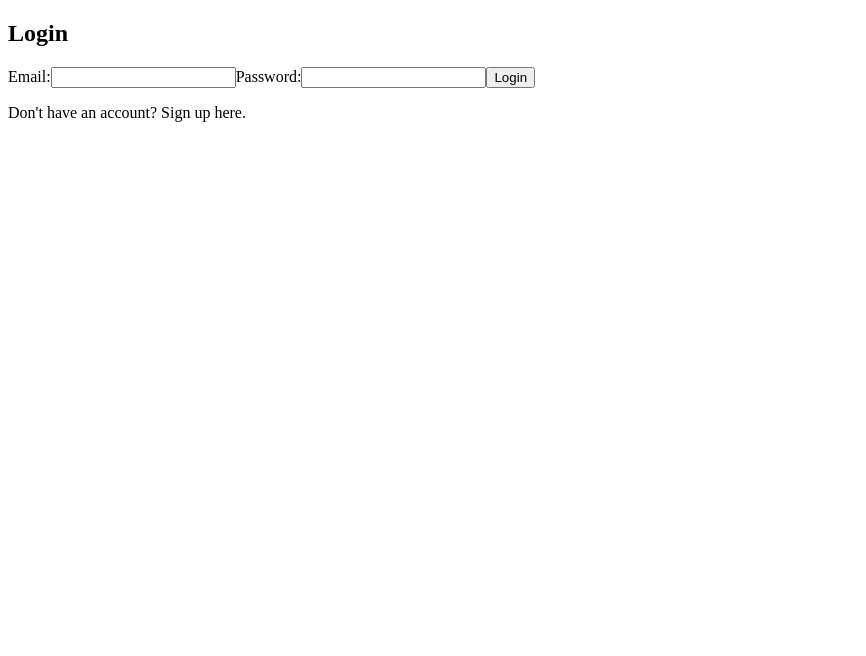
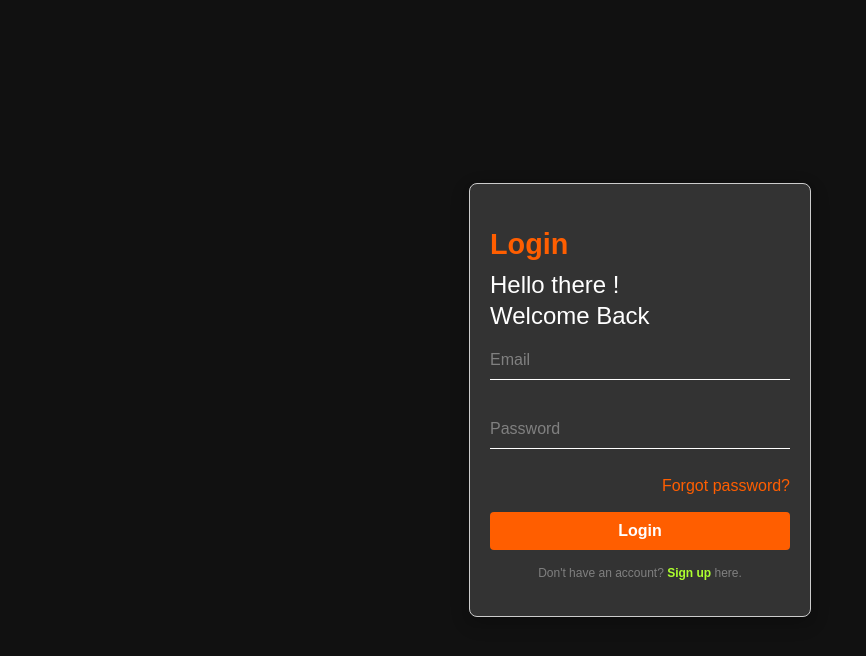
Before and after one commit to arpitmx/O2Web, a React (Vite) app: page / in a window 1280 px wide. Shown: the top 656 px of the page, without its empty margins (0-866 px from the left). Built offline with nearby package versions, Linux system fonts and the light colour scheme; no server answers.

Commit message:
Auth styling done

```diff
--- a/src/index.css
+++ b/src/index.css
@@ -0,0 +1,9 @@
+body {
+    font-family: 'Arial', sans-serif;
+    background-color: #111;
+    display: flex;
+    align-items: center;
+    justify-content: center;
+    height: 100vh;
+    margin: 0;
+  }
--- a/src/pages/Login/Login.jsx
+++ b/src/pages/Login/Login.jsx
@@ -5,6 +5,7 @@ import {
   signInWithEmailAndPassword,
 } from "firebase/auth";
 import { collection, getDoc, setDoc, doc } from "firebase/firestore";
+import styles from "./Login.module.css";
 
 export default function Login() {
   const [email, setEmail] = useState("");
@@ -75,6 +76,7 @@ export default function Login() {
       console.error("Authentication error:", errorCode, errorMessage);
     } finally {
       setLoading(false);
+      alert("Authenticated!")
     }
   };
 
@@ -83,28 +85,45 @@ export default function Login() {
     console.log("userData", userData);
   }, [userData]);
   return (
-    <div>
-      <h2>{isLogin ? "Login" : "Sign Up"}</h2>
-      <label>Email:</label>
+    <div className={styles.card}>
+      {error && <p className={styles.error}>{error}</p>}
+      <h2 className={styles.header}>{isLogin ? "Login" : "Sign Up"}</h2>
+      <div className={styles.greet}>
+        <p className={styles.greetline}>Hello there !</p>
+        {isLogin ? <p className={styles.greetline}>Welcome Back</p> :  <p className={styles.greetline}>Welcome to O2 </p>}
+      </div>
+      <form className={styles.form}>
         <input
           type="email"
           value={email}
+          className={styles.input}
+          placeholder="Email"
           onChange={(e) => setEmail(e.target.value)}
         />
-      <label>Password:</label>
         <input
           type="password"
           value={password}
+          className={styles.input}
+          placeholder="Password"
           onChange={(e) => setPassword(e.target.value)}
         />
-      <button onClick={handleAuth} disabled={loading}>
+        <div className={styles.forgotwrap}>
+        <p onClick={()=>alert("forgot password button clicked")} className={styles.forgot}>
+          Forgot password?
+        </p>
+        </div>
+        <button
+          className={styles.button}
+          onClick={handleAuth}
+          disabled={loading}
+        >
           {loading ? "Hold on..." : isLogin ? "Login" : "Sign Up"}
         </button>
-      {error && <p style={{ color: "red" }}>{error}</p>}
-      <p onClick={() => setIsLogin(!isLogin)}>
+      </form>
+      <p  onClick={() => setIsLogin(!isLogin)}>
         {isLogin
-          ? "Don't have an account? Sign up here."
-          : "Already have an account? Login here."}
+          ?<p className={styles.link} > Don't have an account? <span className={styles.linkN}>Sign up</span> here.</p>
+          : <p className={styles.link}>Already have an account? <span className={styles.linkN}>Login</span> here.</p>}
       </p>
     </div>
   );
--- a/src/pages/Login/Login.module.css
+++ b/src/pages/Login/Login.module.css
@@ -0,0 +1,107 @@
+.card {
+    background-color: #333;
+    border: 1px solid #ccc;
+    border-radius: 8px;
+    box-shadow: 0 4px 8px rgba(0, 0, 0, 0.1), 0 6px 20px rgba(0, 0, 0, 0.15);
+    width: 300px;
+    padding: 20px;
+    text-align: center;
+}
+
+.header {
+    display: flex;
+    font-size: 1.8rem;
+    align-items: flex-start;
+    color: rgb(255, 94, 0);
+    margin-bottom: 0.5rem;
+}
+
+.greet {
+    color: white;
+    display: flex;
+    flex-direction: column;
+    margin: 0;
+    align-items: flex-start;
+}
+
+.greetline {
+    font-size: 1.5rem;
+    margin: 0.1rem 0;
+}
+
+.form {
+    display: flex;
+    flex-direction: column;
+    gap: 10px;
+}
+
+
+.input {
+    width: auto;
+    padding: 10px;
+    padding-left: 0;
+    margin: 10px 0;
+    border: 1px solid white;
+    border-top: none;
+    border-left: none;
+    background-color: transparent;
+    border-right: none;
+    outline: none;
+    transition: 16ms;
+    color: greenyellow;
+    font-size: 1rem;
+
+}
+
+.input::placeholder {
+    color: gray;
+}
+
+.input:focus {
+    border: 1.8px solid white;
+    border-top: none;
+    border-left: none;
+    border-right: none;
+}
+
+.forgotwrap{
+    display: flex;
+    justify-content: flex-end;
+    padding: 0;
+}
+.forgot{
+    cursor: pointer;
+    margin:0.45rem 0;
+    color: rgb(255, 94, 0);
+}
+.button {
+    background-color: rgb(255, 94, 0);
+    color: #fff;
+    border: none;
+    font-size: 1rem;
+    padding: 10px;
+    font-weight: bold;
+    border-radius: 4px;
+    cursor: pointer;
+}
+
+.button:hover {
+    background-color: #ff5100;
+}
+
+.error {
+    color: red;
+    margin: 0;
+    padding: 0;
+}
+
+.link {
+    cursor: pointer;
+    color: gray;
+    font-size: 75%;
+}
+
+.linkN {
+    color: greenyellow;
+    font-weight: bold;
+}
```
Lines whose indentation alone changed are shown as unchanged.
